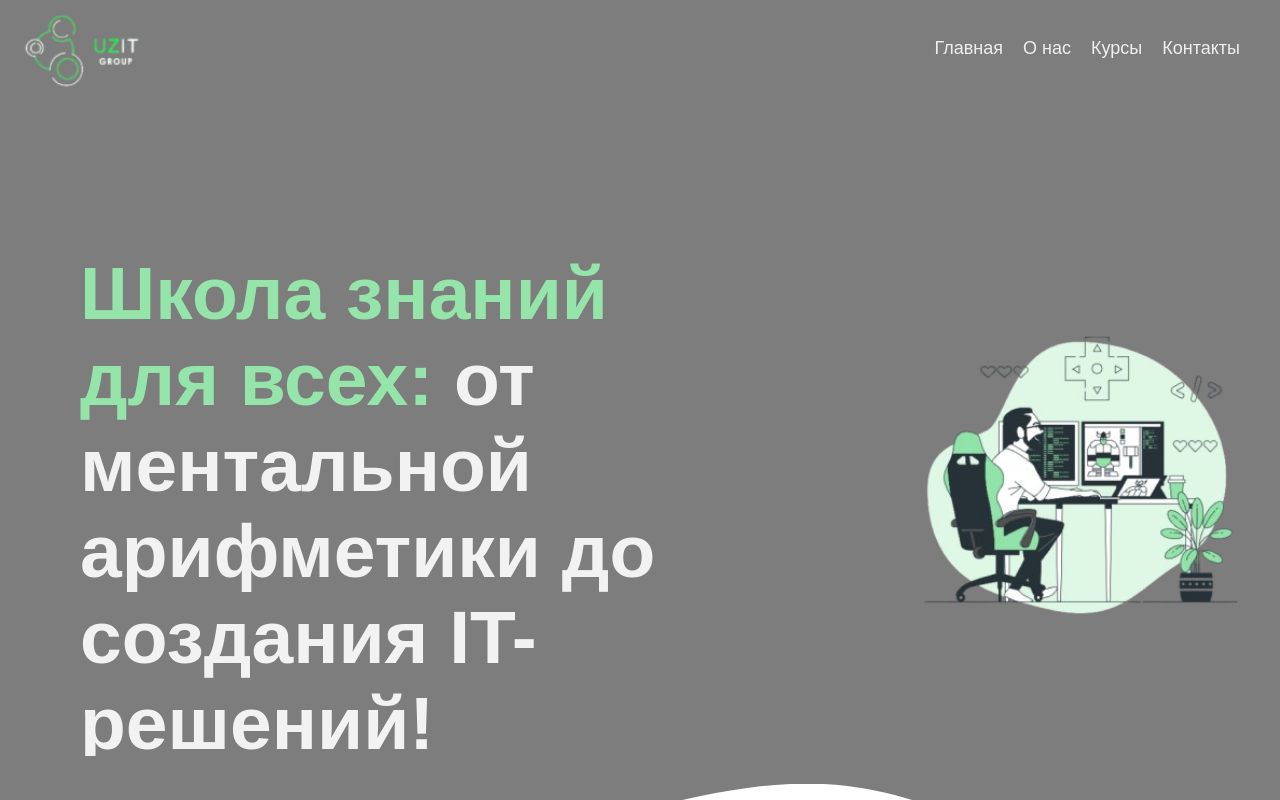
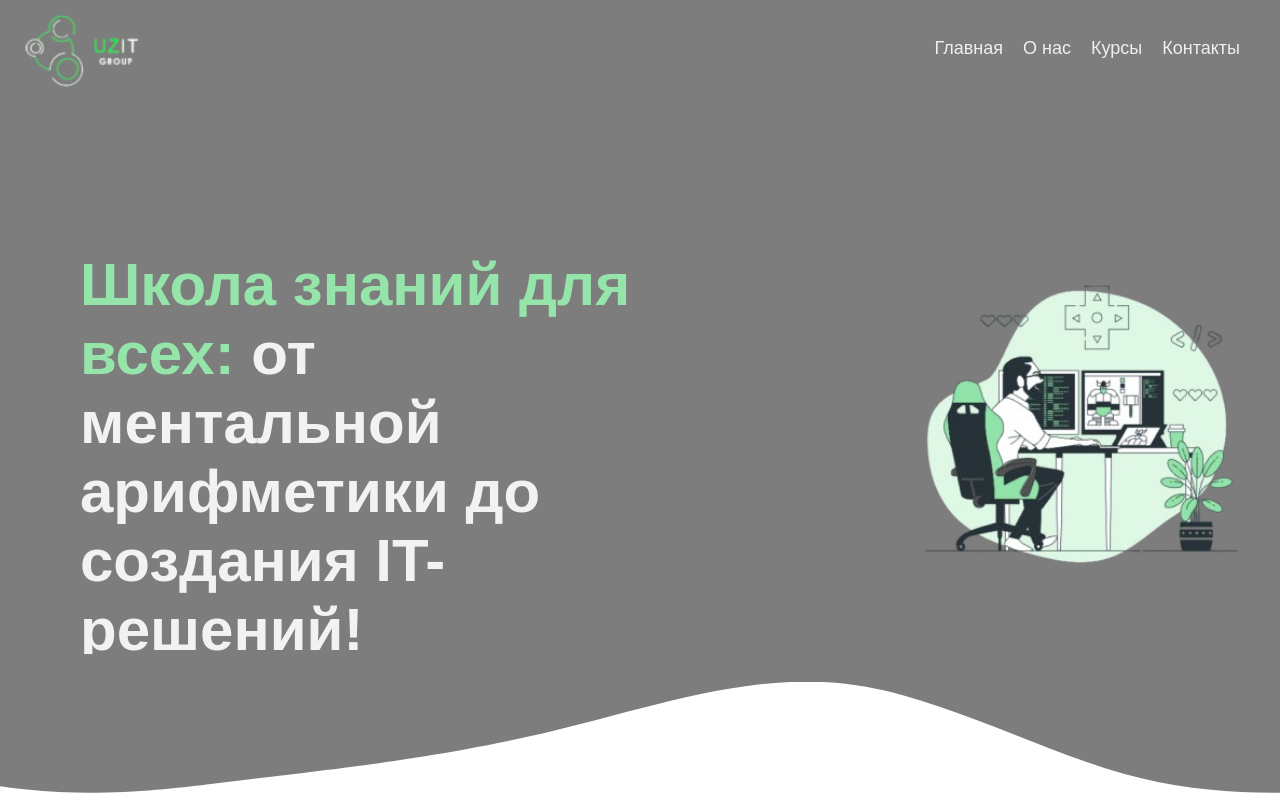
Before and after one commit to ProgrammerUz067/markaz, a React (Vite) app: page / in a window 1280 px wide. Shown: the top 800 px of the page. Built offline with nearby package versions, Linux system fonts and the light colour scheme.

Commit message:
1920 X 1080 main

```diff
--- a/src/components/Main/Main.css
+++ b/src/components/Main/Main.css
@@ -71,3 +71,10 @@
     margin-top: 150px;
   }
 }
+
+@media screen and (max-width: 1920px){
+  .main .text-wrapper .title{
+    font-size: 60px;
+    /* margin-top: -15px; */
+  }
+}
```
